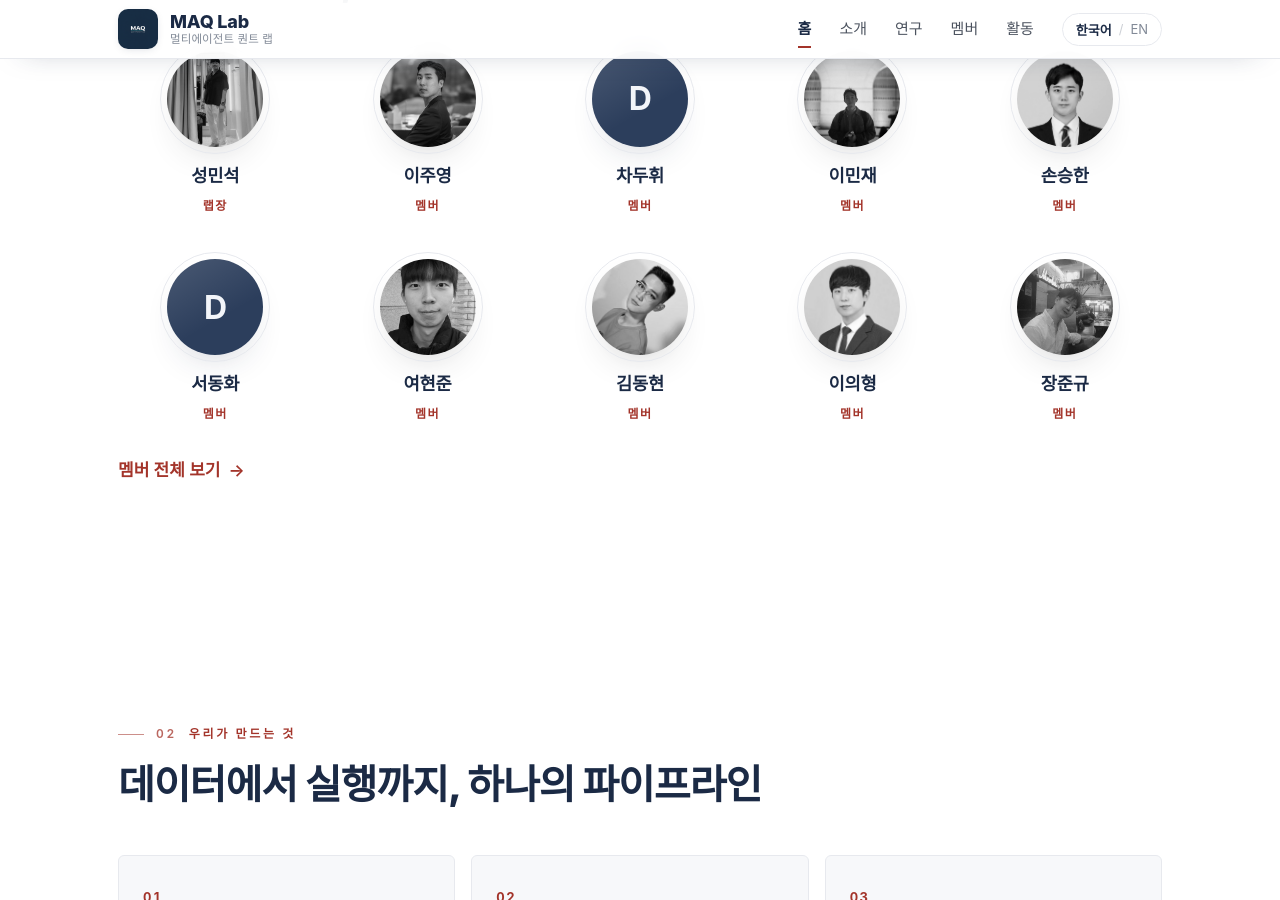
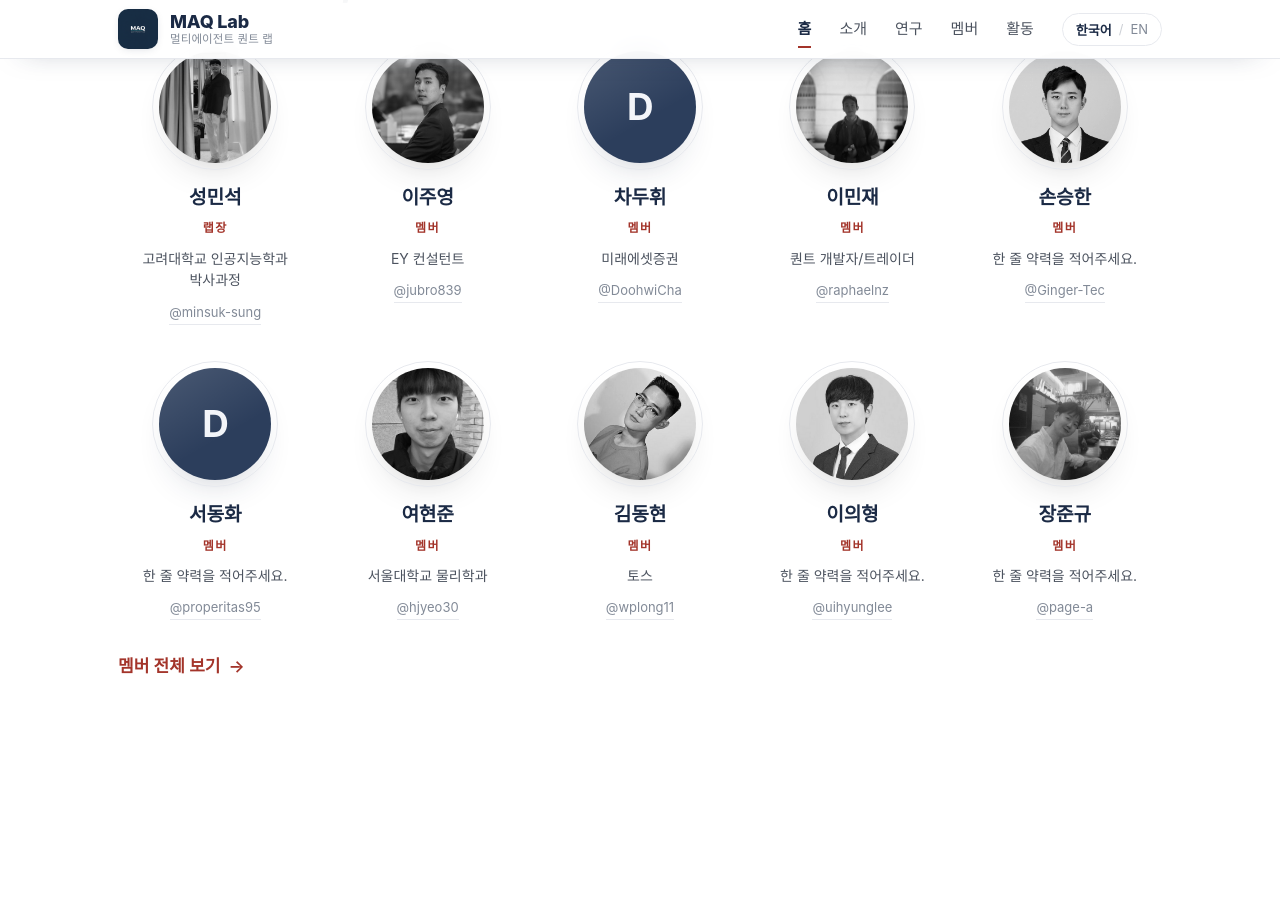
Before and after one commit to Multi-Agent-Quant-Lab/Multi-Agent-Quant-Lab.github.io, a Jekyll site: the page built from index.html, in a window 1280 px wide and 900 px high, scrolled down 849 px. Built offline with Jekyll 4.4.1, drawn with Linux system fonts in a browser that asks for light colours; some web fonts are replaced.

Commit message:
Show full member cards on the home page
Drop the compact variant so the home members section matches the
People page — role, one-line bio, and profile link per member.

Co-Authored-By: Claude Opus 4.8 (1M context) <noreply@anthropic.com>

```diff
--- a/index.html
+++ b/index.html
@@ -35,9 +35,9 @@ title: Home
       <p class="eyebrow"><span class="eyebrow__no">01</span>{% include t.html ko="멤버" en="People" %}</p>
       <h2 class="block__title">{% include t.html ko="사람이 가설을, 에이전트가 반복을" en="People set the thesis. Agents do the reps." %}</h2>
     </div>
-    <ul class="people people--compact">
+    <ul class="people">
       {% for m in site.data.members %}
-        {% include member-card.html member=m index=forloop.index0 compact=true %}
+        {% include member-card.html member=m index=forloop.index0 %}
       {% endfor %}
     </ul>
     <a class="morelink reveal" href="{{ '/people/' | relative_url }}">{% include t.html ko="멤버 전체 보기" en="Meet everyone" %} <span class="arr">→</span></a>
```
